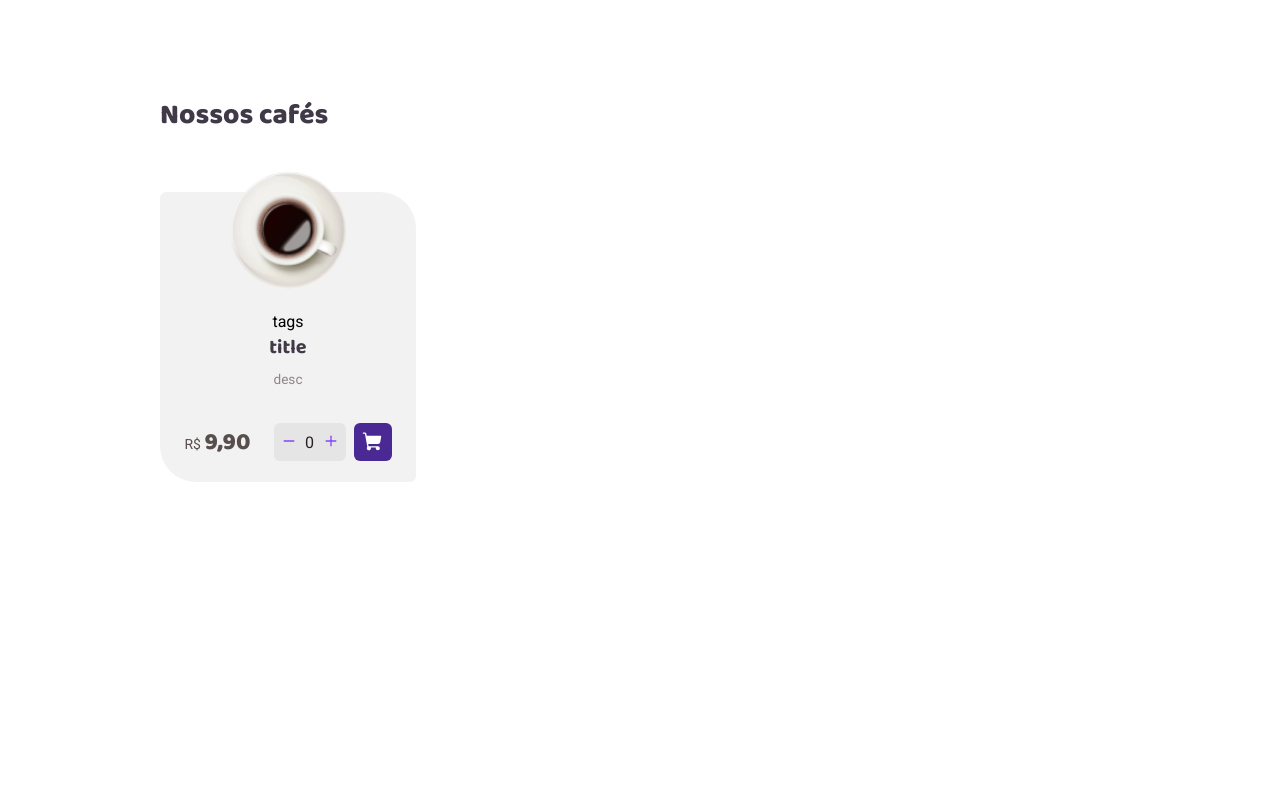
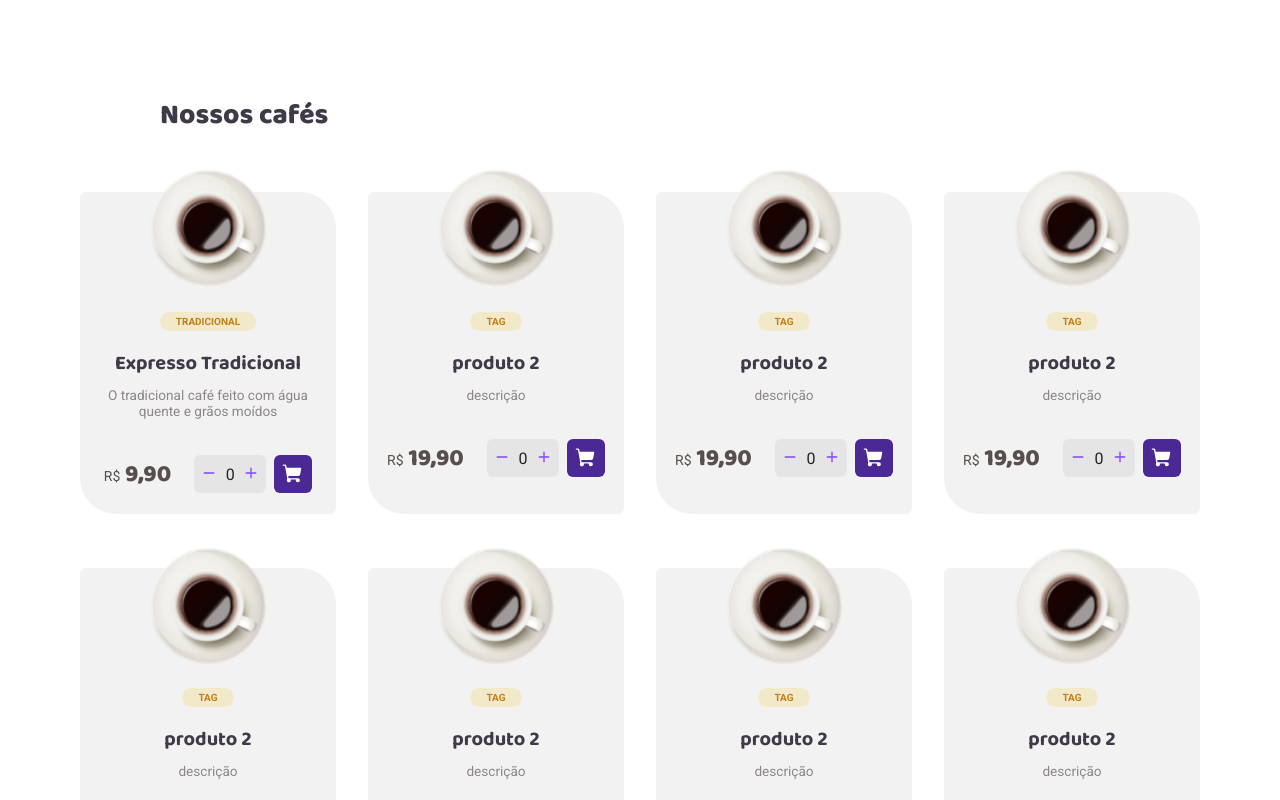
Before and after one commit to gustavoZuin237/Coffee-Delivery, a React (Vite) app: page / in a window 1280 px wide. Shown: the part 600-1400 px from the top of the page. Before the commit the page ends 1162 px from the top, so only its background shows below. Built offline with nearby package versions, Linux system fonts and the light colour scheme.

Commit message:
fixed the context issues; next thing is to pass the adress information to the success page, and also tidy up all kinds of stuff around the project... is going well, i'm confident again :)

```diff
--- a/src/App.tsx
+++ b/src/App.tsx
@@ -5,12 +5,15 @@ import { GlobalStyle } from './styles/global'
 import { BrowserRouter } from 'react-router-dom'
 
 import { Router } from './router'
+import { CartContextProvider } from './contexts/cartContext'
 
 export function App() {
   return (
     <ThemeProvider theme={defaultTheme}>
       <BrowserRouter>
-        <Router />
+        <CartContextProvider>
+          <Router />
+        </CartContextProvider>
       </BrowserRouter>
       <GlobalStyle />
     </ThemeProvider>
--- /dev/null
+++ b/src/contexts/cartContext.tsx
@@ -0,0 +1,70 @@
+import { ReactNode, createContext, useState } from 'react'
+import { products } from '../products'
+
+export interface CartProductI {
+  id: number
+  title: string
+  imgSrc: string
+  price: number
+  quantity: number
+}
+
+interface CartContextI {
+  products: CartProductI[]
+  handleQuantityChange: (id: number, quantity: number) => void
+}
+
+interface CartContextProviderProps {
+  children: ReactNode
+}
+
+export const CartContext = createContext({} as CartContextI)
+
+export function CartContextProvider({ children }: CartContextProviderProps) {
+  const [cartProducts, setCartProducts]: [CartProductI[], any] = useState([])
+
+  function handleQuantityChange(id: number, quantity: number) {
+    const exists: boolean = cartProducts.map((p) => p.id).indexOf(id) !== -1
+
+    if (quantity === 0 && exists) {
+      const newCartProducts: CartProductI[] = cartProducts.filter(
+        (product) => product.id !== id,
+      )
+
+      setCartProducts(newCartProducts)
+    } else if (!exists && quantity > 0) {
+      const productIndex = products.map((p) => p.id).indexOf(id)
+
+      const newCartProducts: CartProductI[] = [
+        ...cartProducts,
+        {
+          id: products[productIndex].id,
+          title: products[productIndex].title,
+          imgSrc: products[productIndex].imgSrc,
+          price: products[productIndex].price,
+          quantity,
+        },
+      ]
+
+      setCartProducts(newCartProducts)
+    } else if (exists && quantity > 0) {
+      const newCartProducts = cartProducts.map((p) => {
+        if (p.id === id) {
+          p.quantity = quantity
+        }
+
+        return p
+      })
+
+      setCartProducts([...newCartProducts])
+    }
+  }
+
+  return (
+    <CartContext.Provider
+      value={{ products: cartProducts, handleQuantityChange }}
+    >
+      {children}
+    </CartContext.Provider>
+  )
+}
--- /dev/null
+++ b/src/interfaces/product.ts
@@ -0,0 +1,8 @@
+export interface ProductI {
+  id: number
+  title: string
+  imgSrc: string
+  description: string
+  tags: string[]
+  price: number
+}
--- a/src/pages/checkout/components/shoppingCartItem/index.tsx
+++ b/src/pages/checkout/components/shoppingCartItem/index.tsx
@@ -9,30 +9,63 @@ import {
   RemoveButton,
   TitleAndPriceContainer,
 } from './styles'
+import { CartContext, CartProductI } from '../../../../contexts/cartContext'
+import { useContext, useState } from 'react'
 
-export function ShoppingCartItem() {
+interface ShoppingCartItemI extends CartProductI {}
+
+export function ShoppingCartItem(props: ShoppingCartItemI) {
+  const [productQuantityDisplay, setProductQuantityDisplay] = useState(
+    props.quantity,
+  )
+
+  const { handleQuantityChange } = useContext(CartContext)
+
+  function handleProductQuantityChange(quantity: number) {
+    setProductQuantityDisplay(quantity)
+    handleQuantityChange(props.id, quantity)
+  }
+
   return (
     <CardContainer>
-      <img src="src/assets/products/expresso-tradicional.png" alt="" />
+      <img src={props.imgSrc} alt="" />
       <PurchaseInfoContainer>
         <TitleAndPriceContainer>
-          <p>Expresso Tradicional</p>
-          <b>R$9,90</b>
+          <p>{props.title}</p>
+          <b>
+            R$
+            {new Intl.NumberFormat('pt-BR', {
+              style: 'currency',
+              currency: 'BRL',
+            })
+              .format(props.price)
+              .replace('R$', '')}
+          </b>
         </TitleAndPriceContainer>
         <ActionButtonsContainer>
           <AmountButtonsContainer>
-            <AmountButtons>
+            <AmountButtons
+              onClick={() =>
+                handleProductQuantityChange(productQuantityDisplay - 1)
+              }
+            >
               <Minus size={14} weight="bold" />
             </AmountButtons>
 
-            <ProductAmountDisplay>1</ProductAmountDisplay>
+            <ProductAmountDisplay>
+              {productQuantityDisplay}
+            </ProductAmountDisplay>
 
-            <AmountButtons>
+            <AmountButtons
+              onClick={() =>
+                handleProductQuantityChange(productQuantityDisplay + 1)
+              }
+            >
               <Plus size={14} weight="bold" />
             </AmountButtons>
           </AmountButtonsContainer>
 
-          <RemoveButton>
+          <RemoveButton onClick={() => handleQuantityChange(props.id, 0)}>
             <Trash size={16} />
             <span>REMOVER</span>
           </RemoveButton>
--- a/src/pages/checkout/index.tsx
+++ b/src/pages/checkout/index.tsx
@@ -33,8 +33,13 @@ import {
   StreetNameInput,
   Subtitle,
 } from './styles'
+import { useContext } from 'react'
+import { CartContext } from '../../contexts/cartContext'
 
 export function Checkout() {
+  const { products } = useContext(CartContext)
+  console.log(products)
+
   return (
     <CheckoutPageContainer>
       <PaymentAndAddressInfoContainer>
@@ -101,9 +106,9 @@ export function Checkout() {
       <ShoppingCartContainer>
         <Subtitle>Cafés selecionados</Subtitle>
         <ShoppingCartItemList>
-          <ShoppingCartItem />
-          <ShoppingCartItem />
-          <ShoppingCartItem />
+          {products.map((product) => (
+            <ShoppingCartItem key={product.id} {...product} />
+          ))}
         </ShoppingCartItemList>
 
         <PriceSpanContainer>
--- a/src/pages/home/components/product/index.tsx
+++ b/src/pages/home/components/product/index.tsx
@@ -13,28 +13,64 @@ import {
   ProductAmountDisplay,
   ProductAmountInputContainer,
   TagsContainer,
+  Tags,
 } from './styles'
+import { ProductI } from '../../../../interfaces/product'
+import { useContext, useState } from 'react'
+import { CartContext } from '../../../../contexts/cartContext'
 
-export function Product() {
+interface ProductProps extends ProductI {}
+
+export function Product(props: ProductProps) {
+  const [productQuantityDisplay, setProductQuantityDisplay] = useState(0)
+
+  const { handleQuantityChange } = useContext(CartContext)
+
+  function changeProductQuantity(quantity: number) {
+    if (quantity < 0) {
+      return
+    }
+    setProductQuantityDisplay(quantity)
+    handleQuantityChange(props.id, quantity)
+  }
+
   return (
     <ProductContainer>
       <img src="src\assets\products\Americano.png" alt="" />
-      <TagsContainer>tags</TagsContainer>
-      <ProductTitle>title</ProductTitle>
-      <DescriptionText>desc</DescriptionText>
+      <TagsContainer>
+        <Tags>
+          {props.tags.map((tag, index) => {
+            return <Tags key={index}>{tag}</Tags>
+          })}
+        </Tags>
+      </TagsContainer>
+      <ProductTitle>{props.title}</ProductTitle>
+      <DescriptionText>{props.description}</DescriptionText>
 
       <CheckoutInfoContainer>
         <PriceDisplay>
-          R$ <PriceNumber>9,90</PriceNumber>
+          R$
+          <PriceNumber>
+            {new Intl.NumberFormat('pt-BR', {
+              style: 'currency',
+              currency: 'BRL',
+            })
+              .format(props.price)
+              .replace('R$', '')}
+          </PriceNumber>
         </PriceDisplay>
         <ProductAmountInputContainer>
-          <SelectAmountButton>
+          <SelectAmountButton
+            onClick={() => changeProductQuantity(productQuantityDisplay - 1)}
+          >
             <Minus size={14} weight="bold" />
           </SelectAmountButton>
 
-          <ProductAmountDisplay>0</ProductAmountDisplay>
+          <ProductAmountDisplay>{productQuantityDisplay}</ProductAmountDisplay>
 
-          <SelectAmountButton>
+          <SelectAmountButton
+            onClick={() => changeProductQuantity(productQuantityDisplay + 1)}
+          >
             <Plus size={14} weight="bold" />
           </SelectAmountButton>
         </ProductAmountInputContainer>
--- a/src/pages/home/index.tsx
+++ b/src/pages/home/index.tsx
@@ -13,6 +13,7 @@ import {
   Subtitle,
   MenuItemsContainer,
 } from './styles'
+import { products } from '../../products'
 
 export function Home() {
   return (
@@ -62,7 +63,9 @@ export function Home() {
         <Subtitle>Nossos cafés</Subtitle>
 
         <MenuItemsContainer>
-          <Product />
+          {products.map((product) => {
+            return <Product key={product.id} {...product} />
+          })}
         </MenuItemsContainer>
       </MenuContainer>
     </>
--- /dev/null
+++ b/src/products.ts
@@ -0,0 +1,116 @@
+import { ProductI } from './interfaces/product'
+
+export const products: ProductI[] = [
+  {
+    id: 1,
+    imgSrc: 'src/assets/products/Expresso Tradicional.png',
+    title: 'Expresso Tradicional',
+    tags: ['TRADICIONAL'],
+    description: 'O tradicional café feito com água quente e grãos moídos',
+    price: 9.9,
+  },
+  {
+    id: 2,
+    imgSrc: 'src/assets/products/Americano.png',
+    title: 'produto 2',
+    tags: ['TAG'],
+    description: 'descrição',
+    price: 19.9,
+  },
+  {
+    id: 3,
+    imgSrc: 'src/assets/products/Americano.png',
+    title: 'produto 2',
+    tags: ['TAG'],
+    description: 'descrição',
+    price: 19.9,
+  },
+  {
+    id: 4,
+    imgSrc: 'src/assets/products/Americano.png',
+    title: 'produto 2',
+    tags: ['TAG'],
+    description: 'descrição',
+    price: 19.9,
+  },
+  {
+    id: 5,
+    imgSrc: 'src/assets/products/Americano.png',
+    title: 'produto 2',
+    tags: ['TAG'],
+    description: 'descrição',
+    price: 19.9,
+  },
+  {
+    id: 6,
+    imgSrc: 'src/assets/products/Americano.png',
+    title: 'produto 2',
+    tags: ['TAG'],
+    description: 'descrição',
+    price: 19.9,
+  },
+  {
+    id: 7,
+    imgSrc: 'src/assets/products/Americano.png',
+    title: 'produto 2',
+    tags: ['TAG'],
+    description: 'descrição',
+    price: 19.9,
+  },
+  {
+    id: 8,
+    imgSrc: 'src/assets/products/Americano.png',
+    title: 'produto 2',
+    tags: ['TAG'],
+    description: 'descrição',
+    price: 19.9,
+  },
+  {
+    id: 9,
+    imgSrc: 'src/assets/products/Americano.png',
+    title: 'produto 2',
+    tags: ['TAG'],
+    description: 'descrição',
+    price: 19.9,
+  },
+  {
+    id: 10,
+    imgSrc: 'src/assets/products/Americano.png',
+    title: 'produto 2',
+    tags: ['TAG'],
+    description: 'descrição',
+    price: 19.9,
+  },
+  {
+    id: 11,
+    imgSrc: 'src/assets/products/Americano.png',
+    title: 'produto 2',
+    tags: ['TAG'],
+    description: 'descrição',
+    price: 19.9,
+  },
+  {
+    id: 12,
+    imgSrc: 'src/assets/products/Americano.png',
+    title: 'produto 2',
+    tags: ['TAG'],
+    description: 'descrição',
+    price: 19.9,
+  },
+  {
+    id: 13,
+    imgSrc: 'src/assets/products/Americano.png',
+    title: 'produto 2',
+    tags: ['TAG'],
+    description: 'descrição',
+    price: 19.9,
+  },
+  {
+    id: 14,
+    imgSrc: 'src/assets/products/Americano.png',
+    title: 'produto 2',
+    tags: ['TAG'],
+    description: 'descrição',
+    price: 19.9,
+  },
+]
```
